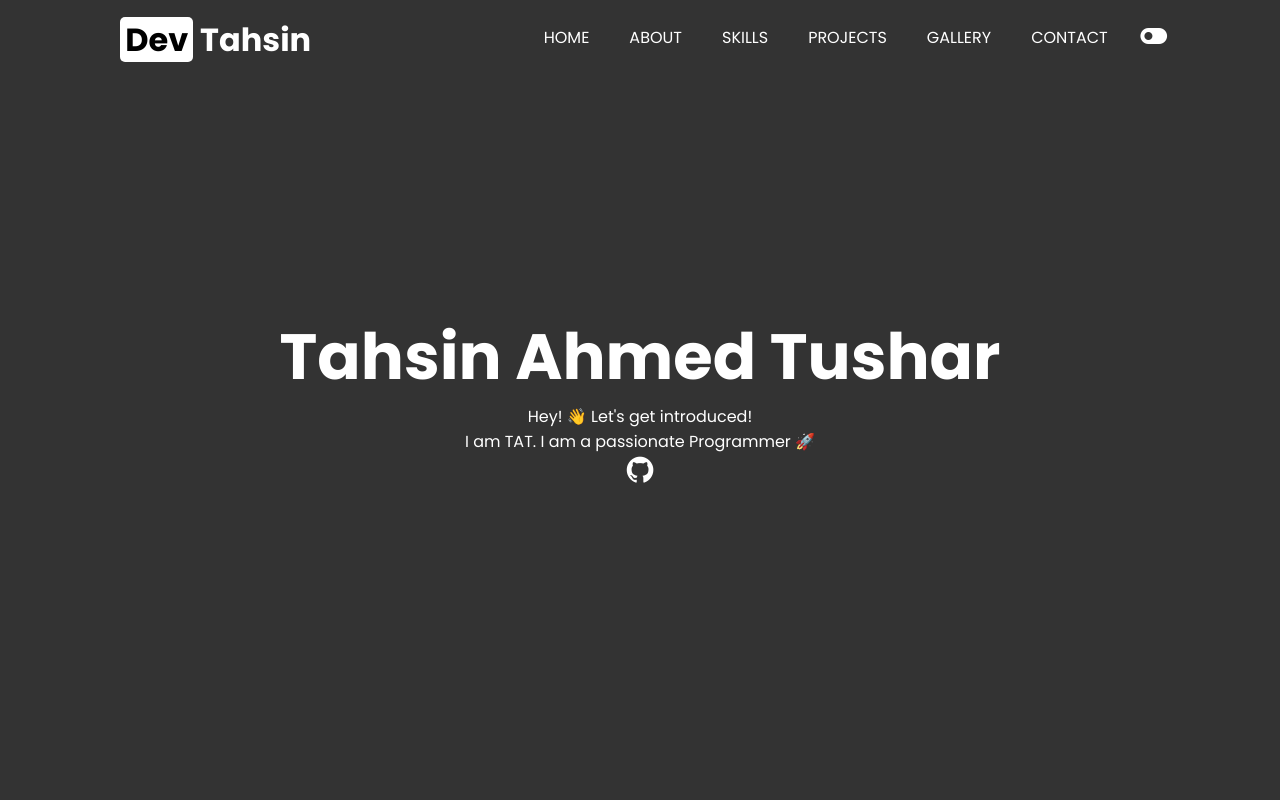
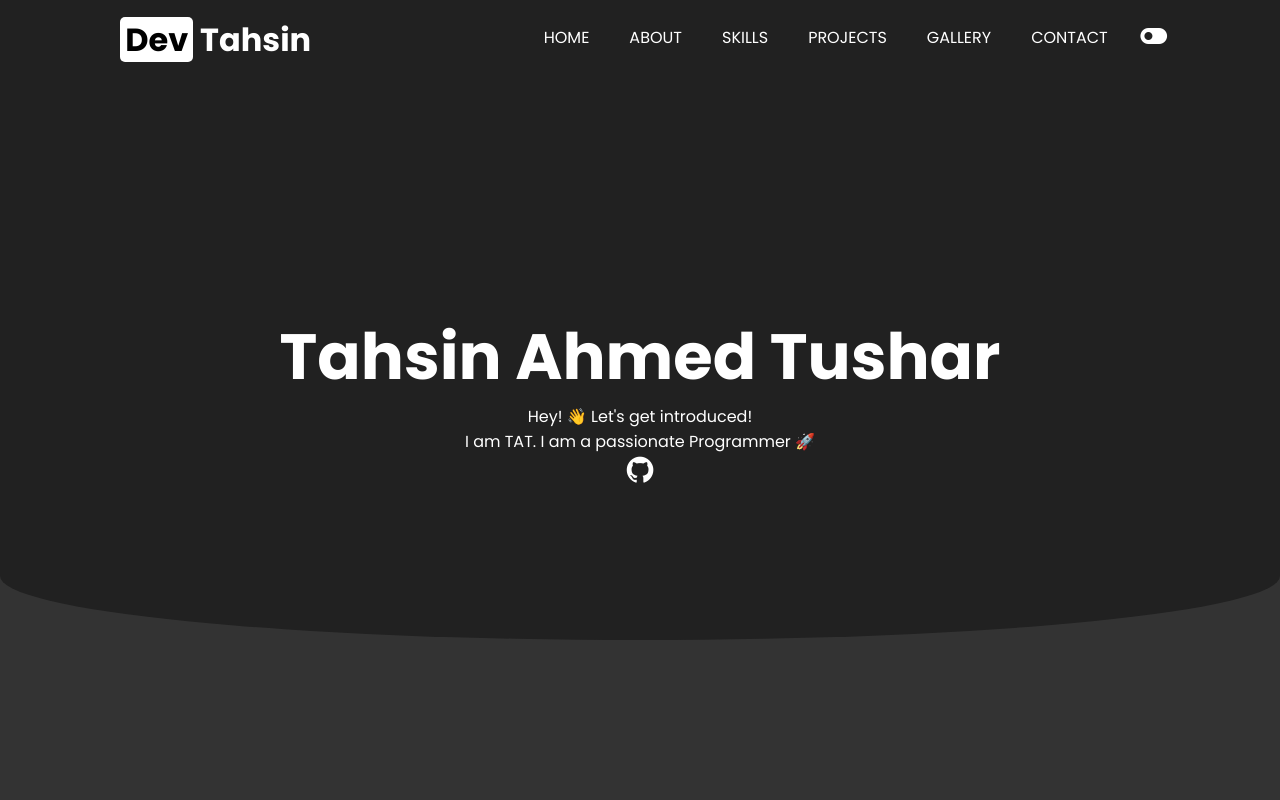
Before and after one commit to taahzino/tushariar.github.io, a plain HTML site: page index.html in a window 1280 px wide. Shown: the top 800 px of the page. Drawn offline with nearby package versions, Linux system fonts and the light colour scheme.

Commit message:
Designed the curve

```diff
--- a/assets/css/darkMode.css
+++ b/assets/css/darkMode.css
@@ -48,3 +48,7 @@ body.darkMode .menu-toggle {
 body.darkMode .skills .container .skill .skillName{
     color: #fff;
 }
+
+body.darkMode .home::before{
+    background-color: #212121;
+}
--- a/assets/css/home.css
+++ b/assets/css/home.css
@@ -5,7 +5,18 @@
     align-items: center;
     justify-content: center;
 }
+.home::before {
+    content: '';
+    position: absolute;
+    top: 0;
+    left: 0;
+    width: 100%;
+    height: 80%;
+    background-color: #eee;
+    border-radius: 0% 0% 50% 50% / 0% 0% 10% 10%;
+    z-index: -1;
 
+}
 .home h1 {
     text-align: center;
     font-size: 4rem;
```
